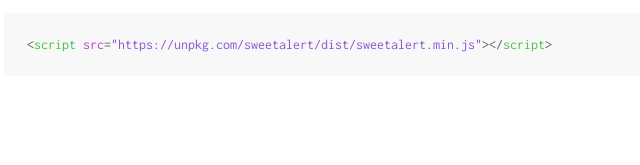
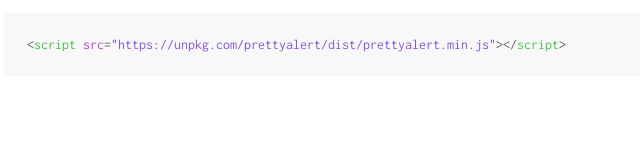
Before and after one commit to CKurisu/PrettyAlert-JS, a React app: page docs/guides/index.html in a window 1280 px wide. Shown: the part 596-761 px from the top of the page, 361-1001 px from the left. Built offline with nearby package versions, Linux system fonts and the light colour scheme.

Commit message:
Update Readme

```diff
--- a/docs/guides/index.html
+++ b/docs/guides/index.html
@@ -89,8 +89,8 @@
 <p>Then, simply import it into your application:</p>
 <div class="highlight javascript"><pre class="editor editor-colors"><div class="line"><span class="source js"><span class="meta import js"><span class="keyword control js"><span>import</span></span><span>&#xA0;</span><span class="variable other module js"><span>swal</span></span><span>&#xA0;</span><span class="keyword control js"><span>from</span></span><span>&#xA0;</span><span class="string quoted single js"><span class="punctuation definition string begin js"><span>&apos;</span></span><span>sweetalert</span><span class="punctuation definition string end js"><span>&apos;</span></span></span></span><span class="punctuation terminator statement js"><span>;</span></span></span></div></pre></div>
 <h2 id="cdn" class="deep-link"><a href="#cdn">CDN</a></h2>
-<p>You can also find SweetAlert on <a href="https://unpkg.com/sweetalert">unpkg</a> and <a href="https://cdn.jsdelivr.net/npm/sweetalert">jsDelivr</a> and use the global <code>swal</code> variable.</p>
-<div class="highlight html"><pre class="editor editor-colors"><div class="line"><span class="text html basic"><span class="meta tag any html"><span class="punctuation definition tag html"><span>&lt;</span></span><span class="entity name tag html"><span>script</span></span><span>&#xA0;</span><span class="entity other attribute-name html"><span>src</span></span><span>=</span><span class="string quoted double html"><span class="punctuation definition string begin html"><span>&quot;</span></span><span class="markup underline link https hyperlink"><span>https://unpkg.com/sweetalert/dist/sweetalert.min.js</span></span><span class="punctuation definition string end html"><span>&quot;</span></span></span><span class="punctuation definition tag html"><span>&gt;</span><span class="meta scope between-tag-pair html"><span>&lt;</span></span><span>/</span></span><span class="entity name tag html"><span>script</span></span><span class="punctuation definition tag html"><span>&gt;</span></span></span></span></div></pre></div>
+<p>You can also find SweetAlert on <a href="https://unpkg.com/prettyalert">unpkg</a> and <a href="https://cdn.jsdelivr.net/npm/prettyalert">jsDelivr</a> and use the global <code>swal</code> variable.</p>
+<div class="highlight html"><pre class="editor editor-colors"><div class="line"><span class="text html basic"><span class="meta tag any html"><span class="punctuation definition tag html"><span>&lt;</span></span><span class="entity name tag html"><span>script</span></span><span>&#xA0;</span><span class="entity other attribute-name html"><span>src</span></span><span>=</span><span class="string quoted double html"><span class="punctuation definition string begin html"><span>&quot;</span></span><span class="markup underline link https hyperlink"><span>https://unpkg.com/prettyalert/dist/prettyalert.min.js</span></span><span class="punctuation definition string end html"><span>&quot;</span></span></span><span class="punctuation definition tag html"><span>&gt;</span><span class="meta scope between-tag-pair html"><span>&lt;</span></span><span>/</span></span><span class="entity name tag html"><span>script</span></span><span class="punctuation definition tag html"><span>&gt;</span></span></span></span></div></pre></div>
 <h1 id="getting-started" class="deep-link"><a href="#getting-started">Getting started</a></h1>
 <h2 id="showing-an-alert" class="deep-link"><a href="#showing-an-alert">Showing an alert</a></h2>
 <p>After importing the files into your application, you can call the <code>swal</code> function (make sure it&apos;s called <em>after</em> the DOM has loaded!)</p>
```
Also changed, not shown: README.md.
